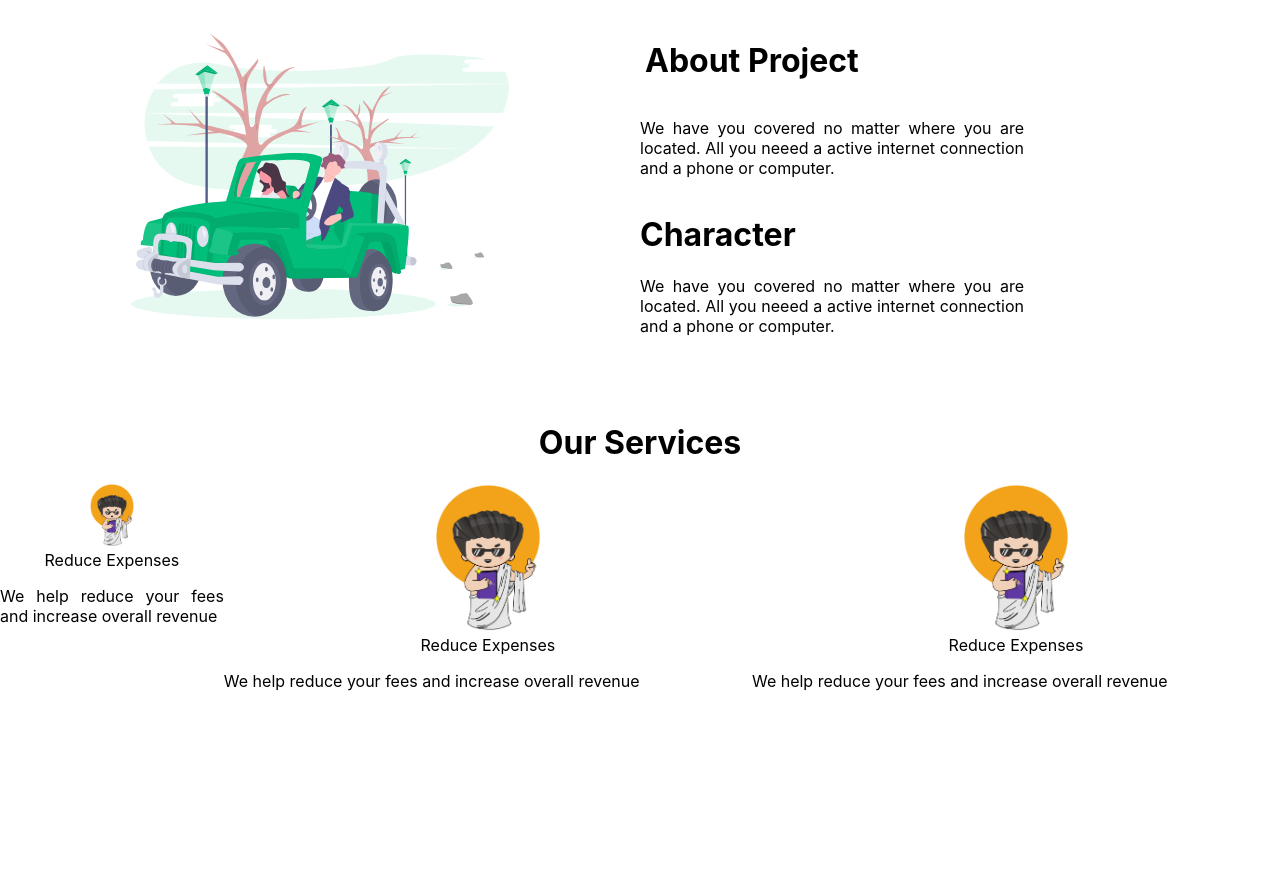
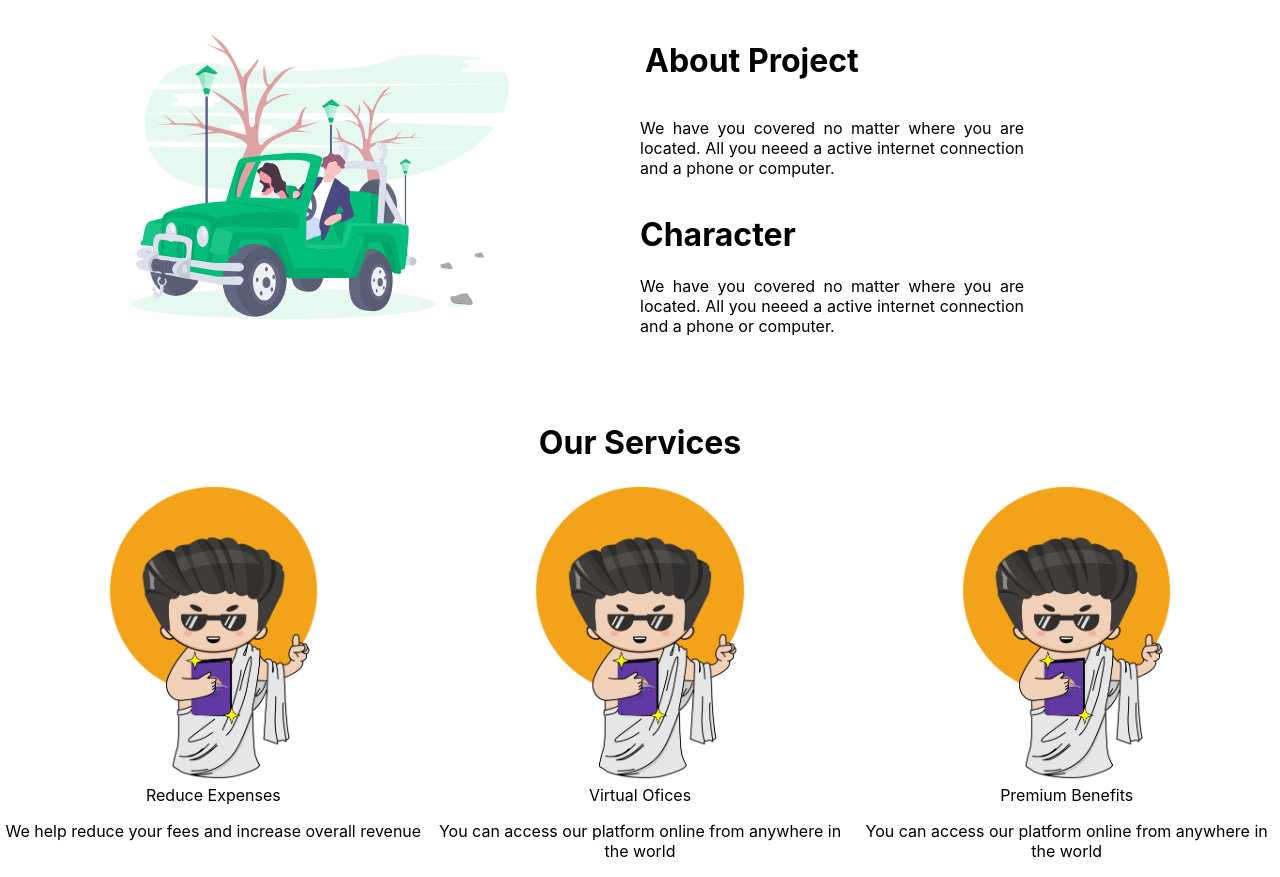
Before and after one commit to thedeveshpareek/project_1-cybercuboid-, a React (Create React App) app: page / in a window 1280 px wide. Before the commit the page ends 800 px from the top, so only its background shows below. Built offline with nearby package versions, Linux system fonts and the light colour scheme.

Commit message:
@thedeveshpareek

```diff
--- a/src/components/About.js
+++ b/src/components/About.js
@@ -34,36 +34,43 @@ export const About = () => {
            </div>
            <div  style={{display:'flex',
                 flexDirection:'row',justifyContent:'center',}}>
-               <div style={{width:'60%'}}>
-                   <img src='/images/n4.png' alt="" style={{width:'20%',}}/>
+                    <div style={{width:'40%'}}>
+                         <img src='/images/n4.png' alt="" style={{width:'50%',}}/>
                    <div>
                         <span>Reduce Expenses</span>
                    </div>
                    <div>
-                        <p style={{textAlign:'justify',}}>We help reduce your fees and increase
+                        <p style={{textAlign:'center',}}>We help reduce your fees and increase
                         overall revenue</p>
                    </div>
                </div>
-               <div>
-                   <img src='/images/n4.png' alt="" style={{width:'20%',}}/>
-                   <div>
-                        <span>Reduce Expenses</span>
+               <div style={{width:'40%'}}>
+                    <div>
+                        <img src='/images/n4.png' alt="" style={{width:'50%',}}/>
                    </div>
                    <div>
-                        <p style={{textAlign:'justify',}}>We help reduce your fees and increase
-                        overall revenue</p>
+                        <span>Virtual Ofices</span>
+                   </div>
+                   <div>
+                        <p style={{textAlign:'center',}}>
+                        You can access our platform online from
+                        anywhere in the world</p>
                    </div>
                </div>
-               <div>
-                    <img src='/images/n4.png' alt="" style={{width:'20%',}}/>
+               <div style={{width:'40%'}}>
                     <div>
-                        <span>Reduce Expenses</span>
+                        <img src='/images/n4.png' alt="" style={{width:'50%',}}/>
                    </div>
                    <div>
-                        <p style={{textAlign:'justify',}}>We help reduce your fees and increase
-                        overall revenue</p>
+                        <span>Premium Benefits</span>
                    </div>
-                </div>
+                   <div>
+                        <p style={{textAlign:'center',}}>
+                        You can access our platform
+                        online from anywhere
+                        in the world</p>
+                   </div>
+               </div>
            </div>
 
         </>
```
